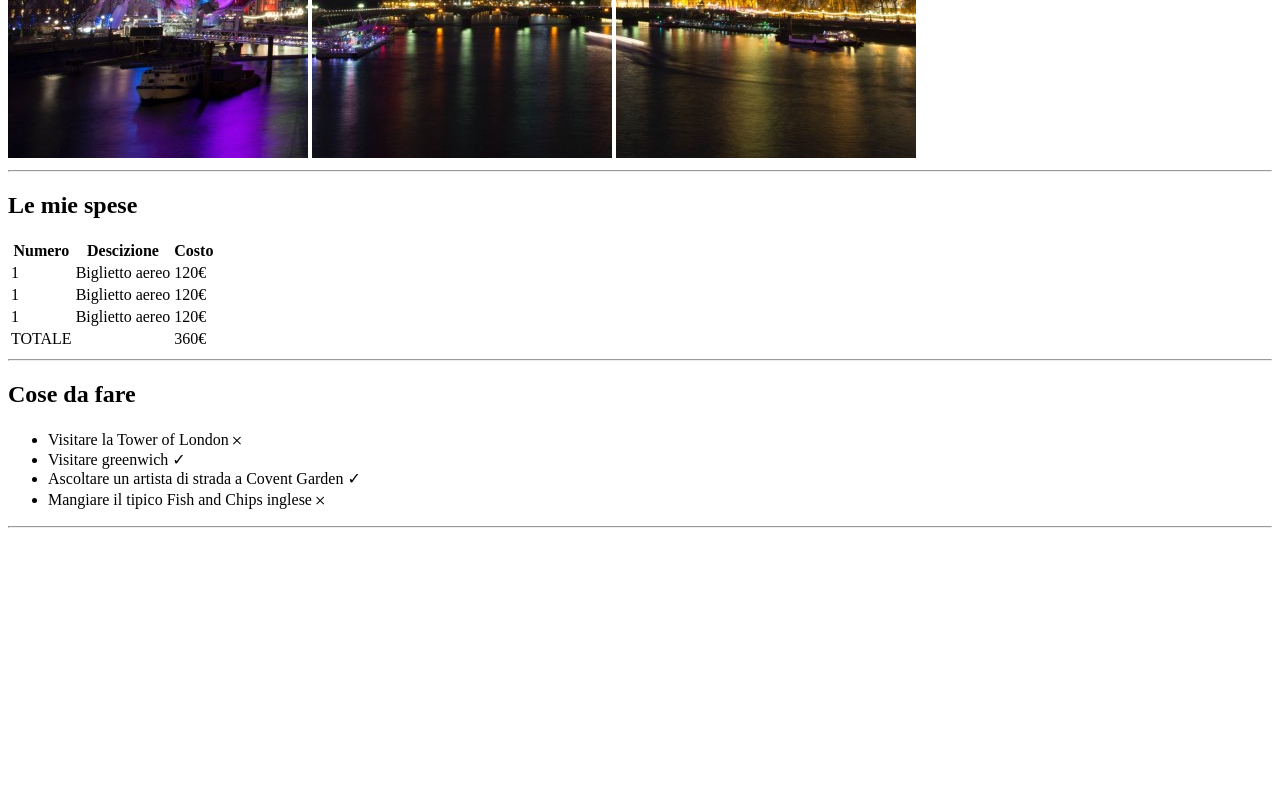
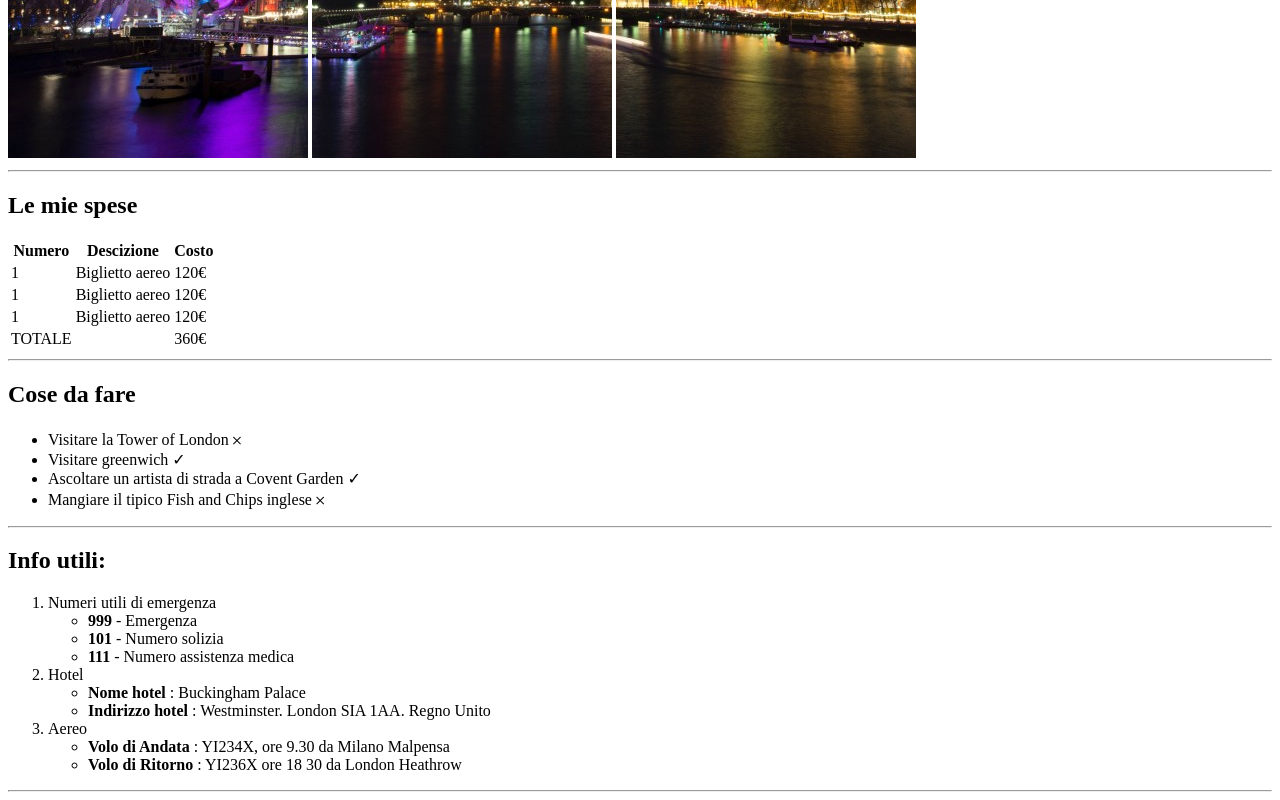
Before and after one commit to Pierluca-Strianese/html-london-trip, a plain HTML site: page index.html in a window 1280 px wide. Shown: the part 522-1322 px from the top of the page. Before the commit the page ends 1058 px from the top, so only its background shows below. Drawn offline with Linux system fonts and the light colour scheme.

Commit message:
add section " info utili"

```diff
--- a/index.html
+++ b/index.html
@@ -67,6 +67,33 @@
             </ul>
             <hr>
         </section>
+
+        <section> <!-- SEZIONE "info utili"-->
+            <h2> Info utili: </h2>
+
+            <ol>
+                <li> Numeri utili di emergenza <!-- numero 1 -->
+                    <ul>
+                        <li> <strong> 999 </strong> - Emergenza </li>
+                        <li> <strong> 101 </strong> - Numero solizia </li>
+                        <li> <strong> 111 </strong> - Numero assistenza medica </li>
+                    </ul>
+                </li>
+                <li> Hotel <!-- numero 2 -->
+                    <ul>
+                        <li> <strong> Nome hotel </strong> : Buckingham Palace </li>
+                        <li> <strong> Indirizzo hotel </strong> : Westminster. London SIA 1AA. Regno Unito </li>
+                    </ul>
+                </li>
+                <li> Aereo  <!-- numero 3 -->
+                    <ul>
+                        <li> <strong> Volo di Andata </strong> : YI234X, ore 9.30 da Milano Malpensa </li>
+                        <li> <strong> Volo di Ritorno </strong> : YI236X ore 18 30 da London Heathrow </li>
+                    </ul>
+                </li>
+            </ol>
+            <hr>
+        </section>
     </main>
 
 </body>
```
